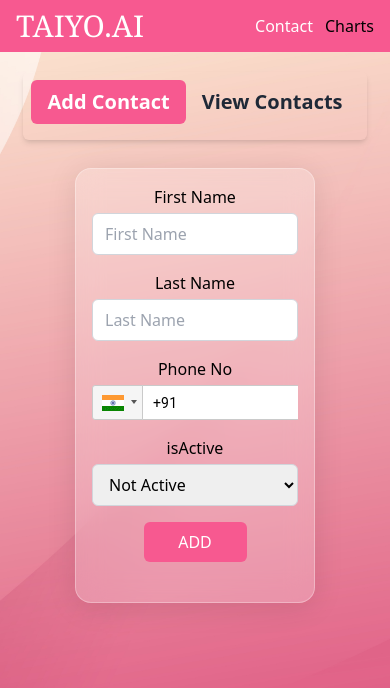
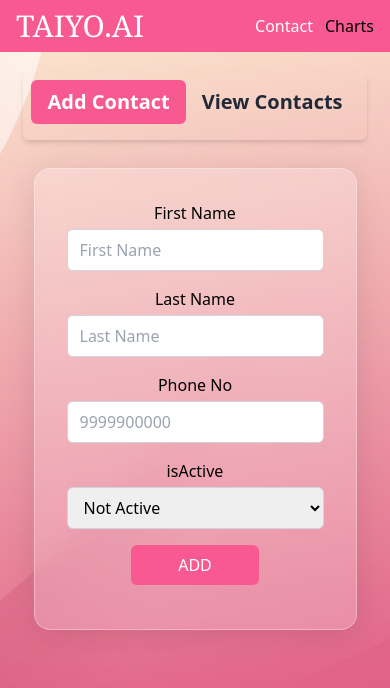
Before and after one commit to Wasif0787/TAIYO.AI, a React (Create React App) app: page / in a window 390 px wide. Shown: the top 688 px of the page. Built offline with nearby package versions, Linux system fonts and the light colour scheme.

Commit message:
Normal Phone input

```diff
--- a/src/components/AddContact.tsx
+++ b/src/components/AddContact.tsx
@@ -11,6 +11,7 @@ const AddContact = () => {
     const [phoneNo, setPhoneNo] = useState("");
     const [status, setStatus] = useState(false);
     const [showSuccessMessage, setShowSuccessMessage] = useState(false)
+    const [showNoFormatErrorMessage, setShowNoFormatErrorMessage] = useState(false)
 
     const dispatch = useAppDispatch()
 
@@ -22,8 +23,8 @@ const AddContact = () => {
         setLName(e.target.value);
     };
 
-    const handlePhoneChange = (value: string) => {
-        setPhoneNo(value);
+    const handlePhoneChange = (e: React.ChangeEvent<HTMLInputElement>) => {
+        setPhoneNo(e.target.value);
     }
 
     const handleStatusChange = (e: React.ChangeEvent<HTMLSelectElement>) => {
@@ -36,6 +37,18 @@ const AddContact = () => {
 
     const handleSubmit = (e: React.FormEvent<HTMLFormElement>) => {
         e.preventDefault();
+        const noPattern = /^\d{ 10}$/
+        if (!noPattern.test(phoneNo)) {
+            setShowNoFormatErrorMessage(true)
+            setFName("")
+            setLName("")
+            setPhoneNo("")
+            setStatus(false)
+            setTimeout(() => {
+                setShowNoFormatErrorMessage(false)
+            }, 3000);
+            return
+        }
         dispatch(addContact({ fname: firstname, lname: lastname, isActive: status, phoneNumber: phoneNo }))
         setFName("")
         setLName("")
@@ -48,8 +61,8 @@ const AddContact = () => {
     };
 
     return (
-        <div className="border border-gray-300 p-4  rounded-md glass-container w-60">
-            <form onSubmit={handleSubmit} className='overflow-hidden'>
+        <div className="border border-gray-300 p-8  rounded-md glass-container h-full pb-5">
+            <form onSubmit={handleSubmit}>
                 <div className="mb-4">
                     <label htmlFor="fname" className="block mb-1">First Name</label>
                     <input type="text" required name='fname' placeholder='First Name' className="w-full px-3 py-2 border border-gray-300 rounded-md focus:outline-none focus:border-blue-500" value={firstname} onChange={handleFNameChange} />
@@ -58,10 +71,10 @@ const AddContact = () => {
                     <label htmlFor="lname" className="block mb-1">Last Name</label>
                     <input required type="text" name='lname' placeholder='Last Name' className="w-full px-3 py-2 border border-gray-300 rounded-md focus:outline-none focus:border-blue-500" value={lastname} onChange={handleLNameChange} />
                 </div>
-                <div className="mb-4 ">
+                <div className="mb-4">
                     <label htmlFor="phone" className="block mb-1">Phone No</label>
-                    {/* <input required type="number" name='phone' placeholder='Mobile Number' className="w-full px-3 py-2 border border-gray-300 rounded-md focus:outline-none focus:border-blue-500" value={phoneNo === 0 ? "" : phoneNo} onChange={handlePhoneChange} /> */}
-                    <PhoneInput country={"in"} inputProps={{ required: true }} autocompleteSearch enableSearch placeholder='+91 99999 99999' value={phoneNo} onChange={handlePhoneChange} />
+                    <input required type="tel" name='phone' placeholder='9999900000' className="w-full px-3 py-2 border border-gray-300 rounded-md focus:outline-none focus:border-blue-500" value={phoneNo} onChange={handlePhoneChange} />
+                    {/* <PhoneInput country={"in"} inputProps={{ required: true }} autocompleteSearch enableSearch placeholder='+91 99999 99999' value={phoneNo} onChange={handlePhoneChange} /> */}
                 </div>
                 <div className="mb-4">
                     <label htmlFor="status" className="block mb-1">isActive</label>
@@ -76,9 +89,16 @@ const AddContact = () => {
                 <div className='h-2'>
                     {showSuccessMessage && (
                         <div className='text-green-400 font-bold text-center h-2 '>
-                            <h3>Contact Added Successfuly</h3>
+                            <h3 className='pb-3'>Contact Added Successfuly</h3>
                         </div>
                     )}
+                    {
+                        showNoFormatErrorMessage && (
+                            <div className='text-red-400 font-bold text-center h-2 '>
+                                <h3 className='pb-3'>Invalid Phone Number</h3>
+                            </div>
+                        )
+                    }
                 </div>
             </form>
         </div>
--- a/src/components/UpdateContactModal.tsx
+++ b/src/components/UpdateContactModal.tsx
@@ -24,9 +24,9 @@ const UpdateContactModal: React.FC<UpdateContactModalProps> = ({ isOpen, onClose
         setUpdatedLastName(e.target.value);
     };
 
-    const handlePhoneChange = (value: string | undefined) => {
+    const handlePhoneChange = (value: React.ChangeEvent<HTMLInputElement>) => {
         if (value) {
-            setUpdatedPhoneNo(value.toString());
+            setUpdatedPhoneNo(value.target.value);
         } else {
             setUpdatedPhoneNo("");
         }
@@ -67,8 +67,8 @@ const UpdateContactModal: React.FC<UpdateContactModalProps> = ({ isOpen, onClose
                                 </div>
                                 <div className="mb-4">
                                     <label htmlFor="lname" className="block mb-1">Phone No</label>
-                                    {/* <input type="text" id="lname" value={updatedPhoneNo} onChange={handlePhoneChange} className="w-full px-3 py-2 border border-gray-300 rounded-md focus:outline-none focus:border-blue-500" /> */}
-                                    <PhoneInput country={"in"} autocompleteSearch enableSearch placeholder='+91 99999 99999' value={updatedPhoneNo} onChange={handlePhoneChange} />
+                                    <input type="text" id="lname" value={updatedPhoneNo} onChange={handlePhoneChange} className="w-full px-3 py-2 border border-gray-300 rounded-md focus:outline-none focus:border-blue-500" />
+                                    {/* <PhoneInput country={"in"} autocompleteSearch enableSearch placeholder='+91 99999 99999' value={updatedPhoneNo} onChange={handlePhoneChange} /> */}
                                 </div>
                                 <div className="mb-4">
                                     <label htmlFor="status" className="flex items-center">
```
